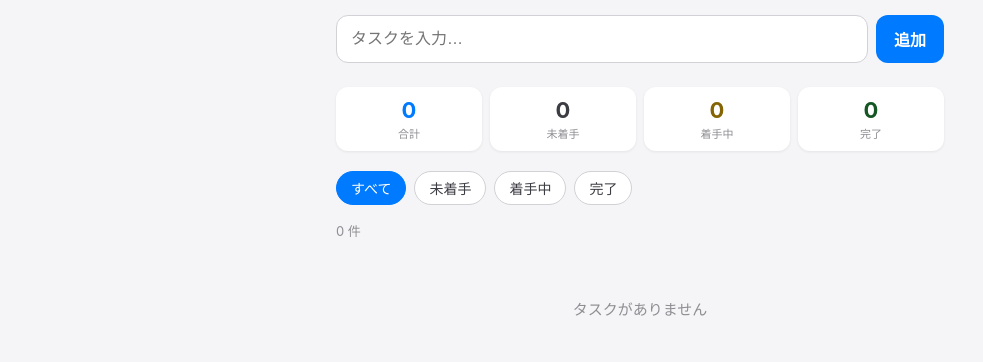
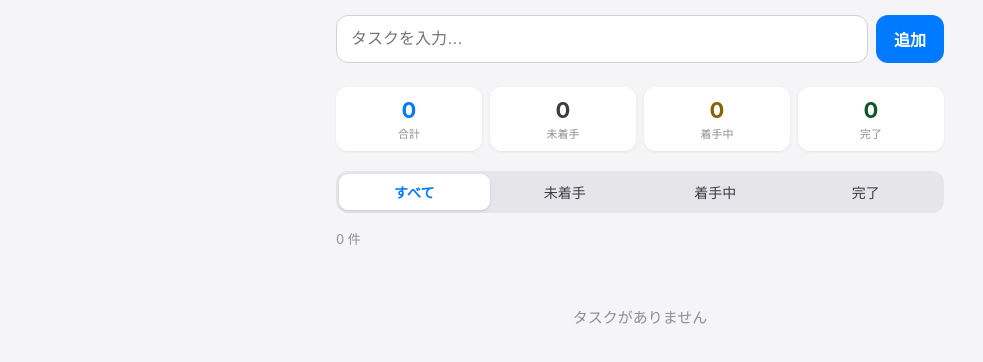
Before and after one commit to Akihiko13/todo-app, a plain HTML site: page index.html in a window 1280 px wide. Shown: the part 64-426 px from the top of the page, without its empty margins (0-983 px from the left). Drawn offline with Linux system fonts and the light colour scheme.

Commit message:
Make filter tabs stretch full width with segmented control style
Co-Authored-By: Claude Sonnet 4.6 <noreply@anthropic.com>

```diff
--- a/index.html
+++ b/index.html
@@ -75,26 +75,31 @@
     /* フィルター */
     .filters {
       display: flex;
-      gap: 8px;
+      gap: 0;
       margin-bottom: 16px;
-      flex-wrap: wrap;
+      background: #e5e5ea;
+      border-radius: 12px;
+      padding: 3px;
     }
 
     .filter-btn {
-      padding: 6px 14px;
-      border: 1px solid #d1d1d6;
-      border-radius: 20px;
+      flex: 1;
+      padding: 8px 4px;
+      border: none;
+      border-radius: 9px;
       font-size: 14px;
-      background: #fff;
+      background: transparent;
       cursor: pointer;
       transition: all 0.15s;
       color: #3c3c43;
+      font-weight: 500;
     }
 
     .filter-btn.active {
-      background: #007aff;
-      border-color: #007aff;
-      color: #fff;
+      background: #fff;
+      color: #007aff;
+      font-weight: 700;
+      box-shadow: 0 1px 3px rgba(0,0,0,0.12);
     }
 
     /* タスク一覧 */
```
